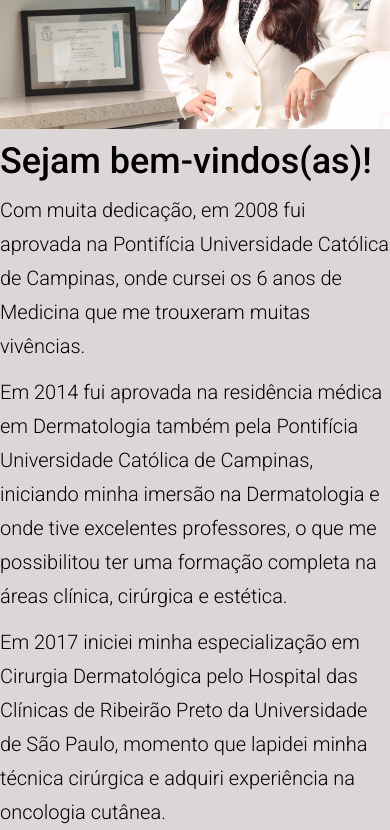
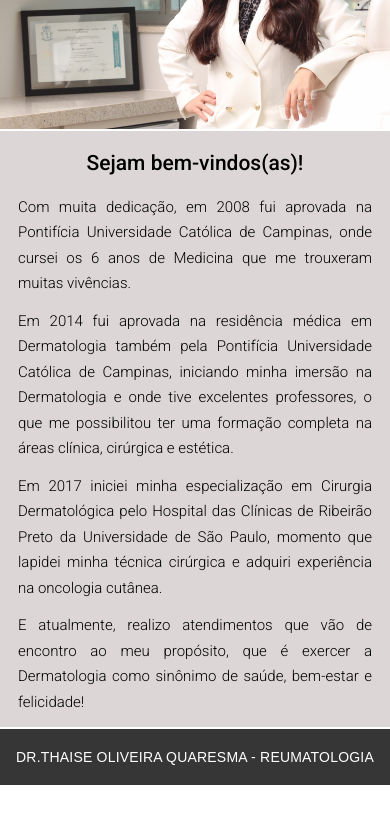
Before and after one commit to matheusbalduino/thaiseapp, an Angular app: page /home in a window 390 px wide. Shown: the part 860-1690 px from the top of the page. Built offline with nearby package versions, Linux system fonts and the light colour scheme.

Commit message:
fim card

```diff
--- a/src/app/Index/index/index.component.html
+++ b/src/app/Index/index/index.component.html
@@ -40,7 +40,7 @@
 <!--
 <mat-divider></mat-divider> -->
 
-<div id="box1"  class="row" style="background-color: #dcd6d6;">
+<div id="box1"  class="row" style="background-color: #dcd6d6;" fxShow [fxShow.xs]="false" fxShow [fxShow.sm]="true" fxHide [fxHide.gt-sm]="false">
 
   <div id="thaiseoffice"  class="col-md-6">
     <img src="/assets/Dermatologista-em-Ribeirao-Preto.jpg" alt="Reumatologia">
@@ -66,7 +66,33 @@
 
 </div>
 
-<mat-toolbar class="text-center"></mat-toolbar>
+<div id="box1"  class="row" style="background-color: #dcd6d6;" fxShow [fxShow.xs]="true" fxShow [fxShow.sm]="false" fxHide [fxHide.gt-sm]="true">
+
+  <div id="thaiseoffice">
+    <img src="/assets/Dermatologista-em-Ribeirao-Preto.jpg" alt="Reumatologia"/>
+  </div>
+
+</div>
+
+<div id="box1" class="row" style="background-color: #dcd6d6;" fxShow [fxShow.xs]="true" fxShow [fxShow.sm]="false" fxHide [fxHide.gt-sm]="true" >
+    <h1  class="bigText mt-3">
+      Sejam bem-vindos(as)!
+    </h1>
+    <p class="normalText">
+      Com muita dedicação, em 2008 fui aprovada na Pontifícia Universidade Católica de Campinas, onde cursei os 6 anos de Medicina que me trouxeram muitas vivências.
+    </p>
+    <p  class="normalText">
+      Em 2014 fui aprovada na residência médica em Dermatologia também pela Pontifícia Universidade Católica de Campinas, iniciando minha imersão na Dermatologia e onde tive excelentes professores, o que me possibilitou ter uma formação completa na áreas clínica, cirúrgica e estética.
+    </p>
+    <p  class="normalText">
+      Em 2017 iniciei minha especialização em Cirurgia Dermatológica pelo Hospital das Clínicas de Ribeirão Preto da Universidade de São Paulo, momento que lapidei minha técnica cirúrgica e adquiri experiência na oncologia cutânea.
+    </p  >
+    <p class="normalText">
+      E atualmente, realizo atendimentos que vão de encontro ao meu propósito, que é exercer a Dermatologia como sinônimo de saúde, bem-estar e felicidade!
+    </p>
+</div>
+
+<mat-toolbar id="nameThaise" class="text-center" > DR.Thaise Oliveira Quaresma - Reumatologia </mat-toolbar>
 
 <table class="table">
   <tbody>
--- a/src/app/Index/index/index.component.scss
+++ b/src/app/Index/index/index.component.scss
@@ -138,7 +138,6 @@ mat-list-item:hover{
 
 #box1{
   margin-bottom: .5%;
-
 }
 
 #thaiseoffice{
@@ -160,10 +159,26 @@ mat-list-item:hover{
   }
 
   @media(max-width:767px){
+    background-image: none;
+    background-repeat: no-repeat;
+    background-size: 100%;
     img{
       width: 100%;
       display: block;
     }
+  }
+}
+.bigText{
+  font-size: 36px;
+  text-align: left;
+  color: #000000;
+  font-weight: 500;
+
+  @media (max-width:600px) {
+    padding-right: 30px;
+    padding-left: 30px;
+    text-align: center;
+    font-size: 1.5em;
   }
 }
 
@@ -173,15 +188,23 @@ mat-list-item:hover{
   color: #000000;
   font-weight: 300 !important;
   line-height: 1.7em;
+  text-align: justify;
+  @media (max-width:600px) {
+    padding-right: 30px;
+    padding-left: 30px;
+    font-size: 15px;
+  }
 }
 
-.bigText{
-  font-size: 36px;
-  text-align: left;
-  color: #000000;
-  font-weight: 500;
+#nameThaise{
+  font-size: 2em;
+  @media (max-width:768px) {
+    font-size: 1.5em;
+  }
+  @media (max-width:600px) {
+    font-size: 1em;
+  }
 }
-
 /*<------------------------------------- this region is responsable for the cards --------------------------------------->*/
 
 mat-grid-list{
```
